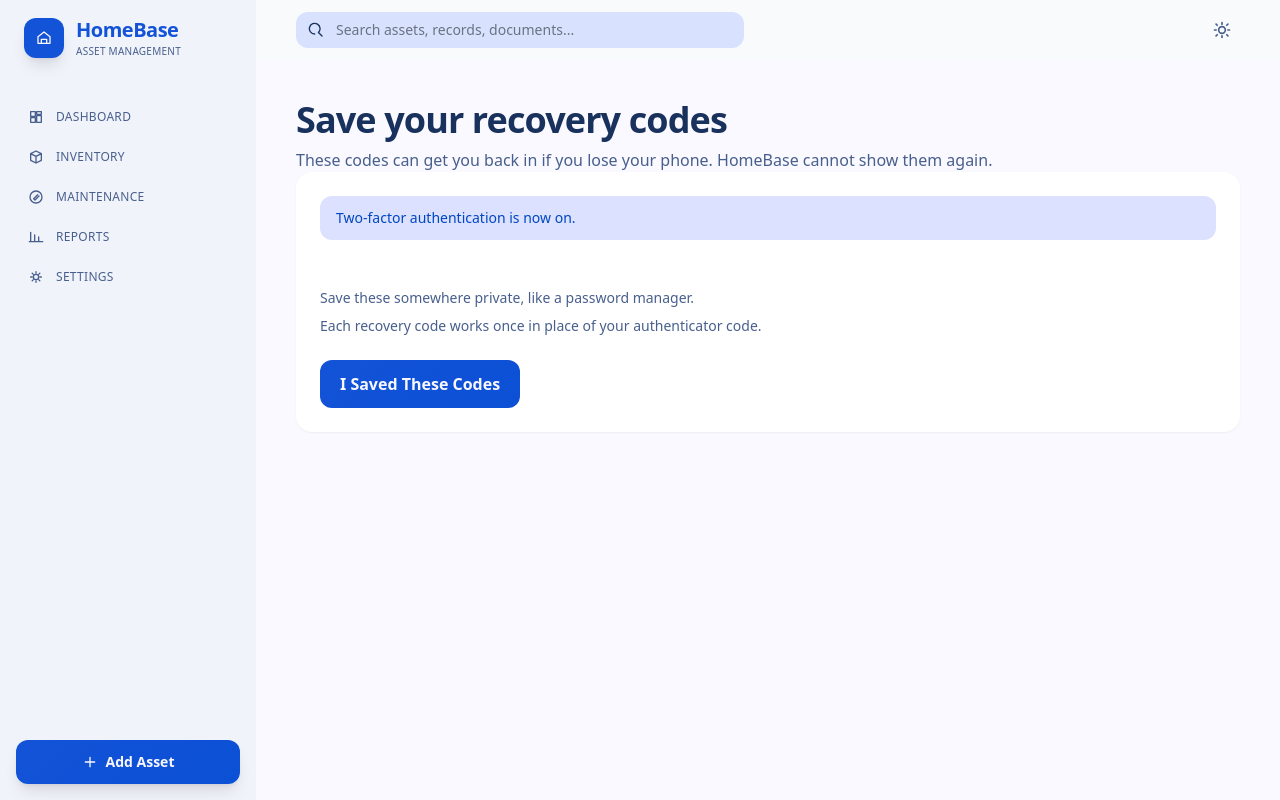
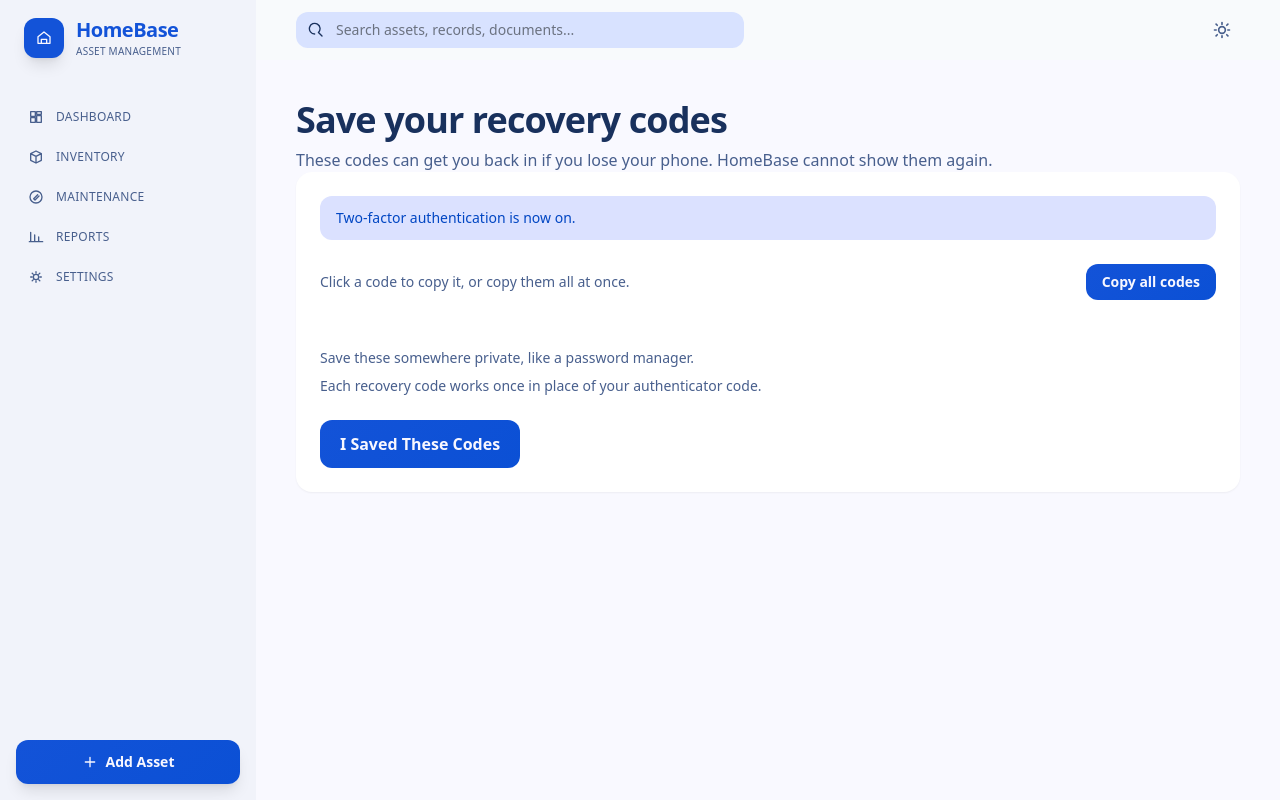
Before and after one commit to NotThatRob/HomeBase, a Python web app: template app/templates/settings/totp_recovery_codes.html in a window 1280 px wide. Run offline with Jinja, Linux system fonts and the light colour scheme; the template is opened without the code that fills it, so the values that code supplies are empty.

Commit message:
feat(auth): make TOTP recovery codes copyable
The post-setup recovery codes page rendered codes in a grid of
centered <code> cells, which made both drag-selection and single-code
highlighting nearly impossible — a real blocker given the page
explicitly cannot show the codes again.

- Add a "Copy all codes" button that writes newline-separated codes to the clipboard in one click
- Turn each code cell into a click-to-copy button with select-all CSS, so a single click also highlights the full code for manual Cmd/Ctrl+C
- Show transient aria-live status ("Copied all 10 codes" / "Copied code") with reserved height to avoid layout shift

```diff
--- a/app/templates/settings/totp_recovery_codes.html
+++ b/app/templates/settings/totp_recovery_codes.html
@@ -20,11 +20,29 @@
             {% endif %}
         </div>
 
+        <div class="flex items-center justify-between gap-4 flex-wrap">
+            <p class="text-sm text-on-surface-variant">
+                Click a code to copy it, or copy them all at once.
+            </p>
+            <button type="button"
+                    id="copy-all-recovery-codes"
+                    class="signature-cta inline-flex items-center gap-2 text-on-primary font-bold py-2 px-4 rounded-xl hover:opacity-90 transition-all text-sm">
+                Copy all codes
+            </button>
+        </div>
+
         <div class="grid grid-cols-1 sm:grid-cols-2 gap-3">
             {% for code in recovery_codes %}
-            <code class="rounded-lg bg-surface-container-highest px-3 py-2 text-sm text-on-surface text-center">{{ code }}</code>
+            <button type="button"
+                    data-recovery-code="{{ code }}"
+                    class="select-all rounded-lg bg-surface-container-highest px-3 py-2 text-sm text-on-surface text-center font-mono hover:bg-surface-container-high transition-colors cursor-pointer">
+                {{ code }}
+            </button>
             {% endfor %}
         </div>
+
+        <p id="recovery-codes-status"
+           class="text-sm text-primary font-medium h-5 m-0" aria-live="polite"></p>
 
         <div class="text-sm text-on-surface-variant space-y-2">
             <p>Save these somewhere private, like a password manager.</p>
@@ -36,4 +54,44 @@
         </a>
     </section>
 </div>
+
+<script>
+(function () {
+    const allCodes = Array.from(
+        document.querySelectorAll("[data-recovery-code]")
+    ).map(el => el.dataset.recoveryCode);
+
+    const status = document.getElementById("recovery-codes-status");
+    let statusTimer;
+
+    function flash(message) {
+        if (!status) return;
+        status.textContent = message;
+        clearTimeout(statusTimer);
+        statusTimer = setTimeout(() => { status.textContent = ""; }, 2000);
+    }
+
+    async function copy(text, successMessage) {
+        try {
+            await navigator.clipboard.writeText(text);
+            flash(successMessage);
+        } catch (err) {
+            flash("Couldn't copy — select manually and press Cmd/Ctrl+C.");
+        }
+    }
+
+    const copyAllBtn = document.getElementById("copy-all-recovery-codes");
+    if (copyAllBtn) {
+        copyAllBtn.addEventListener("click", () => {
+            copy(allCodes.join("\n"), `Copied all ${allCodes.length} codes`);
+        });
+    }
+
+    document.querySelectorAll("[data-recovery-code]").forEach(btn => {
+        btn.addEventListener("click", () => {
+            copy(btn.dataset.recoveryCode, "Copied code");
+        });
+    });
+})();
+</script>
 {% endblock %}
```
